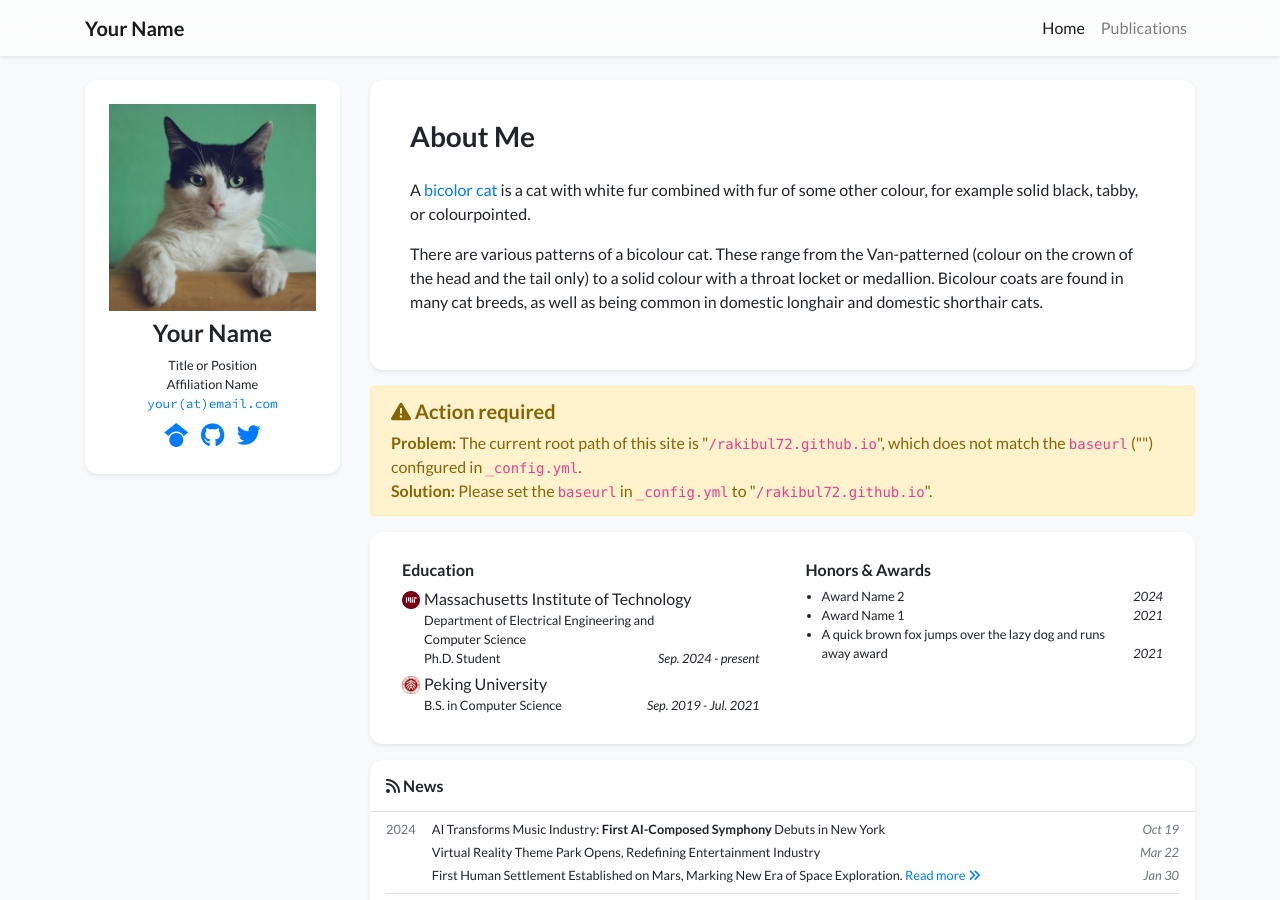
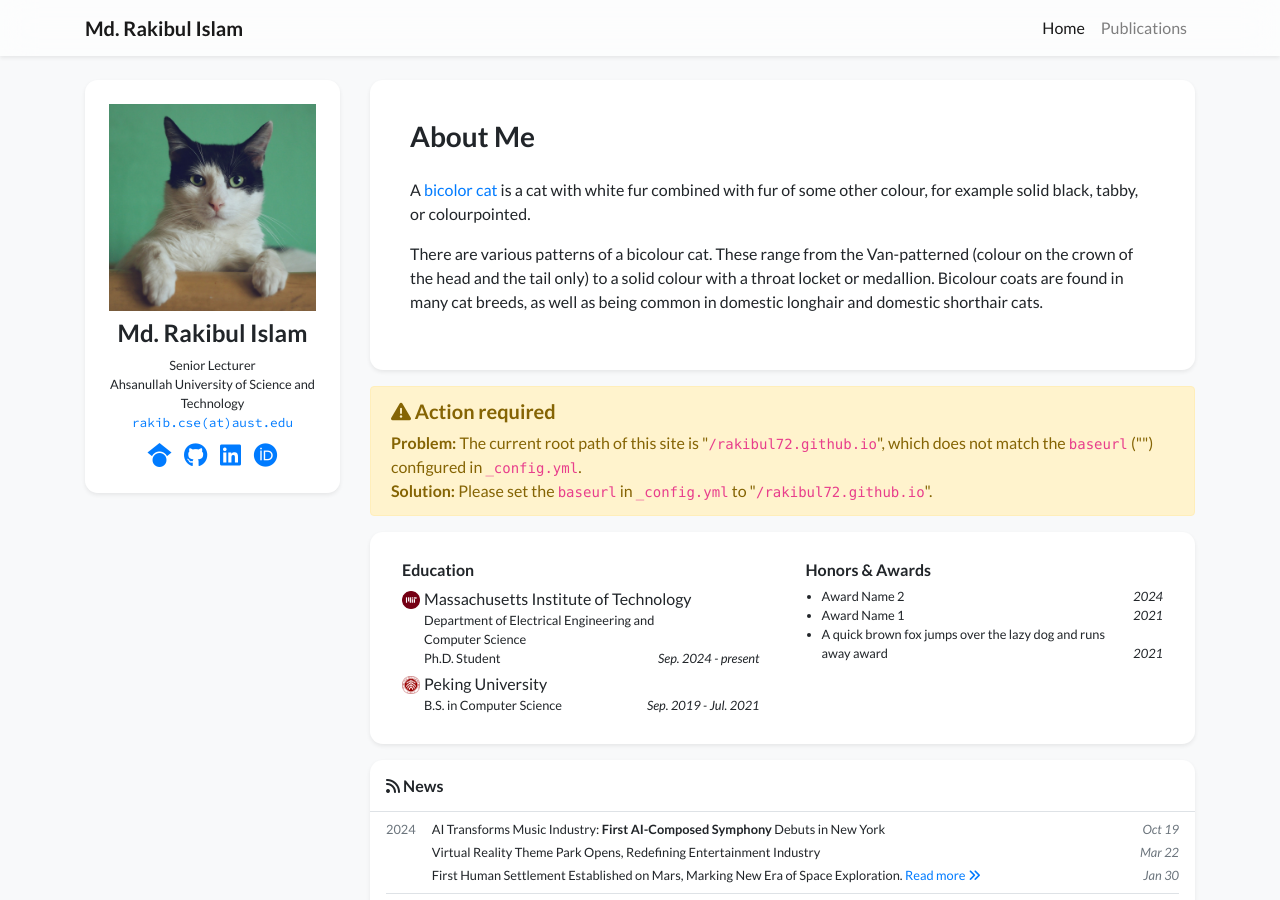
Before and after one commit to rakibul72/rakibul72.github.io, a Jekyll site: the page built from index.html, in a window 1280 px wide and 900 px high. Built offline with Jekyll 4.4.1, drawn with Linux system fonts in a browser that asks for light colours; nearby versions of some CDN libraries; a style sheet for code colours, icons or effects is not loaded.

Commit message:
Update personal information in profile.yml

```diff
--- a/_data/profile.yml
+++ b/_data/profile.yml
@@ -1,23 +1,23 @@
-primary_name: "Your Name"
+primary_name: "Md. Rakibul Islam"
 secondary_name: ""
-navbar_name: "Your Name"
+navbar_name: "Md. Rakibul Islam"
 
 positions:
-- name: Title or Position
-- name: Affiliation Name
+- name: Senior Lecturer
+- name: Ahsanullah University of Science and Technology
   logo: /assets/images/badges/MIT_Social_circle.png  # Logo is optional
 
 
-email: "your@email.com"
+email: "rakib.cse@aust.edu"
 # cv_link: link-to-your-cv-file
-gscholar: xFmQpf4AAAAJ  # This is an example, replace it with your own Google Scholar ID
-github: your_github_id
-twitter: your_twitter_id  # Do not include the '@' symbol
+gscholar: LSWdSeUAAAAJ  # This is an example, replace it with your own Google Scholar ID
+github: rakibul72
+# twitter: your_twitter_id  # Do not include the '@' symbol
 # wechat_qrcode: /assets/images/etc/wechat.jpg
 # wechat_prompt: >-
 #   Please tell me your <strong>name</strong> and <strong>affiliation</strong> (current or past) when adding my wechat. Thanks!
-# linkedin: your-linked-in-id
-# orcid: 0000-0000-0000-0000
+linkedin: rakibul-islam72
+orcid: 0009-0003-6420-8257
 
 short_bio_text_justify: false
 short_bio: >-
```
